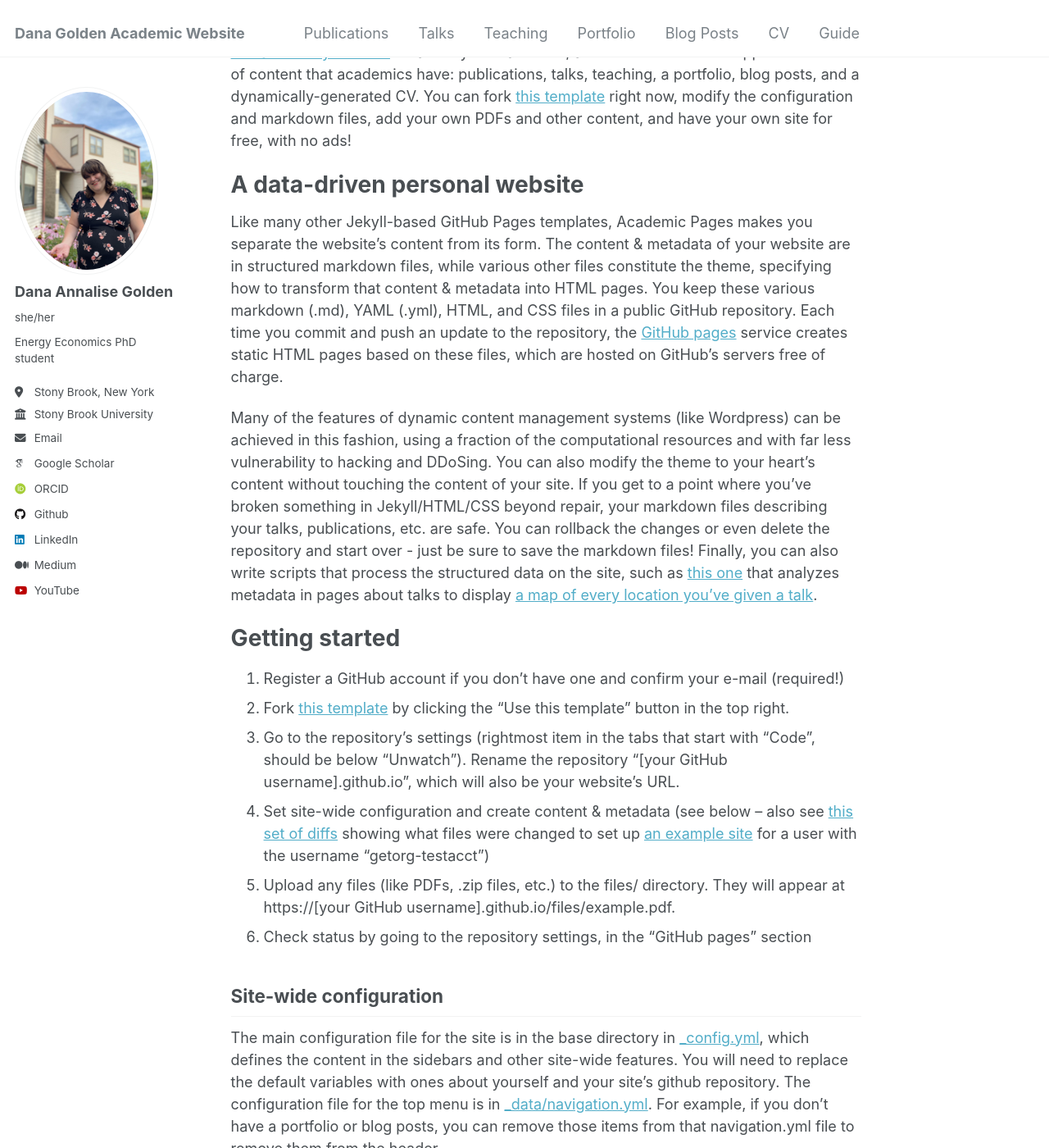
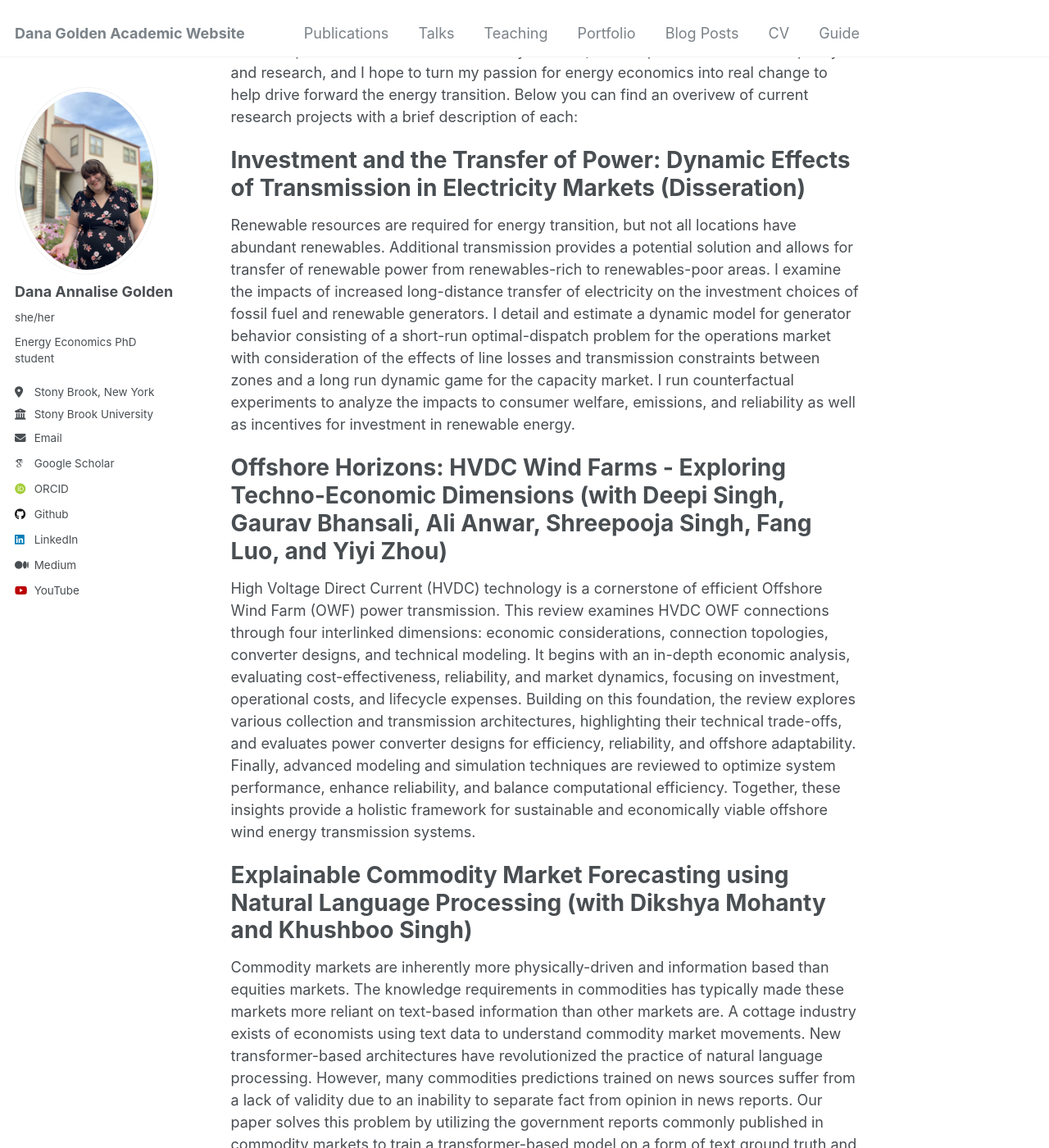
Before and after one commit to jgolden36/jgolden36.github.io, a Jekyll site: the page built from _pages/about.md, in a window 1280 px wide and 1400 px high, scrolled down 234 px. Shown: the whole window at 82% size. Built offline with Jekyll 4.4.1, drawn with Linux system fonts in a browser that asks for light colours; some web fonts are replaced; some of the changed text lies outside the part shown.

Commit message:
Update about.md

```diff
--- a/_pages/about.md
+++ b/_pages/about.md
@@ -1,49 +1,37 @@
 ---
 permalink: /
-title: "Academic Pages is a ready-to-fork GitHub Pages template for academic personal websites"
+title: ""
 author_profile: true
 redirect_from:
   - /about/
   - /about.html
 ---
 
-This is the front page of a website that is powered by the [Academic Pages template](https://github.com/academicpages/academicpages.github.io) and hosted on GitHub pages. [GitHub pages](https://pages.github.com) is a free service in which websites are built and hosted from code and data stored in a GitHub repository, automatically updating when a new commit is made to the repository. This template was forked from the [Minimal Mistakes Jekyll Theme](https://mmistakes.github.io/minimal-mistakes/) created by Michael Rose, and then extended to support the kinds of content that academics have: publications, talks, teaching, a portfolio, blog posts, and a dynamically-generated CV. You can fork [this template](https://github.com/academicpages/academicpages.github.io) right now, modify the configuration and markdown files, add your own PDFs and other content, and have your own site for free, with no ads!
+I am a PhD candidate in economics. My work merges energy economics, industrial organization, and machine learning. My main work focuses on the impacts of transmission on generation investment in American electricity markets. I am also conducting interdisciplinary research on transmission systems for offshore wind, the macroeconomic role of metals markets in the energy transition, the role of professional networks in job finding as it relates to the racial income gap, the use of natural language processing to create explainable forecasts in commodity markets, and corporate finance. I love policy and research, and I hope to turn my passion for energy economics into real change to help drive forward the energy transition. Below you can find an overivew of current research projects with a brief description of each:
 
-A data-driven personal website
+Investment and the Transfer of Power: Dynamic Effects of Transmission in Electricity Markets (Disseration)
 ======
-Like many other Jekyll-based GitHub Pages templates, Academic Pages makes you separate the website's content from its form. The content & metadata of your website are in structured markdown files, while various other files constitute the theme, specifying how to transform that content & metadata into HTML pages. You keep these various markdown (.md), YAML (.yml), HTML, and CSS files in a public GitHub repository. Each time you commit and push an update to the repository, the [GitHub pages](https://pages.github.com/) service creates static HTML pages based on these files, which are hosted on GitHub's servers free of charge.
+Renewable resources are required for energy transition, but not all locations have abundant renewables. Additional transmission provides a potential solution and allows for transfer of renewable power from renewables-rich to renewables-poor areas. I examine the impacts of increased long-distance transfer of electricity on the investment choices of fossil fuel and renewable generators. I detail and estimate a dynamic model for generator behavior consisting of a short-run optimal-dispatch problem for the operations market with consideration of the effects of line losses and transmission constraints between zones and a long run dynamic game for the capacity market. I run counterfactual experiments to analyze the impacts to consumer welfare, emissions, and reliability as well as incentives for investment in renewable energy.
 
-Many of the features of dynamic content management systems (like Wordpress) can be achieved in this fashion, using a fraction of the computational resources and with far less vulnerability to hacking and DDoSing. You can also modify the theme to your heart's content without touching the content of your site. If you get to a point where you've broken something in Jekyll/HTML/CSS beyond repair, your markdown files describing your talks, publications, etc. are safe. You can rollback the changes or even delete the repository and start over - just be sure to save the markdown files! Finally, you can also write scripts that process the structured data on the site, such as [this one](https://github.com/academicpages/academicpages.github.io/blob/master/talkmap.ipynb) that analyzes metadata in pages about talks to display [a map of every location you've given a talk](https://academicpages.github.io/talkmap.html).
+Offshore Horizons: HVDC Wind Farms - Exploring Techno-Economic Dimensions (with Deepi Singh, Gaurav Bhansali, Ali Anwar, Shreepooja Singh, Fang Luo, and Yiyi Zhou)
+======
+High Voltage Direct Current (HVDC) technology is a cornerstone of efficient Offshore Wind Farm (OWF) power transmission. This review examines HVDC OWF connections through four interlinked dimensions: economic considerations, connection topologies, converter designs, and technical modeling. It begins with an in-depth economic analysis, evaluating cost-effectiveness, reliability, and market dynamics, focusing on investment, operational costs, and lifecycle expenses. Building on this foundation, the review explores various collection and transmission architectures, highlighting their technical trade-offs, and evaluates power converter designs for efficiency, reliability, and offshore adaptability. Finally, advanced modeling and simulation techniques are reviewed to optimize system performance, enhance reliability, and balance computational efficiency. Together, these insights provide a holistic framework for sustainable and economically viable offshore wind energy transmission systems.
 
-Getting started
+Explainable Commodity Market Forecasting using Natural Language Processing (with Dikshya Mohanty and Khushboo Singh)
 ======
-1. Register a GitHub account if you don't have one and confirm your e-mail (required!)
-1. Fork [this template](https://github.com/academicpages/academicpages.github.io) by clicking the "Use this template" button in the top right.
-1. Go to the repository's settings (rightmost item in the tabs that start with "Code", should be below "Unwatch"). Rename the repository "[your GitHub username].github.io", which will also be your website's URL.
-1. Set site-wide configuration and create content & metadata (see below -- also see [this set of diffs](http://archive.is/3TPas) showing what files were changed to set up [an example site](https://getorg-testacct.github.io) for a user with the username "getorg-testacct")
-1. Upload any files (like PDFs, .zip files, etc.) to the files/ directory. They will appear at https://[your GitHub username].github.io/files/example.pdf.
-1. Check status by going to the repository settings, in the "GitHub pages" section
+Commodity markets are inherently more physically-driven and information based than equities markets. The knowledge requirements in commodities has typically made these markets more reliant on text-based information than other markets are. A cottage industry exists of economists using text data to understand commodity market movements. New transformer-based architectures have revolutionized the practice of natural language processing. However, many commodities predictions trained on news sources suffer from a lack of validity due to an inability to separate fact from opinion in news reports. Our paper solves this problem by utilizing the government reports commonly published in commodity markets to train a transformer-based model on a form of text ground truth and then fine-tuning the model on news reports. The model is tested on news reports from out of the sample, and results are reported.
 
-Site-wide configuration
-------
-The main configuration file for the site is in the base directory in [_config.yml](https://github.com/academicpages/academicpages.github.io/blob/master/_config.yml), which defines the content in the sidebars and other site-wide features. You will need to replace the default variables with ones about yourself and your site's github repository. The configuration file for the top menu is in [_data/navigation.yml](https://github.com/academicpages/academicpages.github.io/blob/master/_data/navigation.yml). For example, if you don't have a portfolio or blog posts, you can remove those items from that navigation.yml file to remove them from the header.
+Optimal Sizing and Bidding Strategy for Colocated REG-ESS in the Presence of Contracts for Differences
+======
+Energy storage systems have proved remarkably valuable for the operation of renewable energy systems. This value has only grown over time as larger renewable systems require larger storage systems. The primary mechanism for this interaction comes through smoothing the ups and downs of renewable energy generation and facilitating participation in the capacity and ancillary services markets; however, an increasingly common consideration in renewable energy systems with energy storage systems (REG-ESS) is the potential for arbitrage.
 
-Create content & metadata
-------
-For site content, there is one markdown file for each type of content, which are stored in directories like _publications, _talks, _posts, _teaching, or _pages. For example, each talk is a markdown file in the [_talks directory](https://github.com/academicpages/academicpages.github.io/tree/master/_talks). At the top of each markdown file is structured data in YAML about the talk, which the theme will parse to do lots of cool stuff. The same structured data about a talk is used to generate the list of talks on the [Talks page](https://academicpages.github.io/talks), each [individual page](https://academicpages.github.io/talks/2012-03-01-talk-1) for specific talks, the talks section for the [CV page](https://academicpages.github.io/cv), and the [map of places you've given a talk](https://academicpages.github.io/talkmap.html) (if you run this [python file](https://github.com/academicpages/academicpages.github.io/blob/master/talkmap.py) or [Jupyter notebook](https://github.com/academicpages/academicpages.github.io/blob/master/talkmap.ipynb), which creates the HTML for the map based on the contents of the _talks directory).
+The literature on bidding for co-located REG-ESS is relatively mature within the engineering literature; however, the potential for equilibrium effects in this market has not been substantially examined. Almost all papers consider energy resources as price takers. However, this is not necessarily a valid assumption. In recent years, major development in offshore wind in the United Kingdom and industry concentration has led to some hours where the majority of power came from several operators of wind turbines. In many cases, this leads to curtailment. The addition of energy storage offers an interesting possible dimension to competition between renewable energy operators that would uniquely benefit from an equilibrium model. We develop a game theoretic model of optimal sizing and bidding of REG-ESS in a multi-agent environment and show potential impacts of CfD in an environment with multiple players with large enough power capacity to influence pricing. We further provide a reinforcement learning based simulation to show the impacts of CfD on agent behavior. We further provide reduced form evidence of how CfD impacts behavior of REG-ESS operators in practice.
 
-**Markdown generator**
+Industrial Policies in a Market with Environmental Externalities: Evidence from the Chinese Solar Panel Industry (with Xiangjun Ma, and Yiyi Zhou)
+======
 
-The repository includes [a set of Jupyter notebooks](https://github.com/academicpages/academicpages.github.io/tree/master/markdown_generator
-) that converts a CSV containing structured data about talks or presentations into individual markdown files that will be properly formatted for the Academic Pages template. The sample CSVs in that directory are the ones I used to create my own personal website at stuartgeiger.com. My usual workflow is that I keep a spreadsheet of my publications and talks, then run the code in these notebooks to generate the markdown files, then commit and push them to the GitHub repository.
+Nonlinear Taxes and Shareholder Disagreement (with Alexis Anagnostopoulos, Eva Carceles-Poveda, and Gabriel Mihalache)
+======
 
-How to edit your site's GitHub repository
-------
-Many people use a git client to create files on their local computer and then push them to GitHub's servers. If you are not familiar with git, you can directly edit these configuration and markdown files directly in the github.com interface. Navigate to a file (like [this one](https://github.com/academicpages/academicpages.github.io/blob/master/_talks/2012-03-01-talk-1.md) and click the pencil icon in the top right of the content preview (to the right of the "Raw | Blame | History" buttons). You can delete a file by clicking the trashcan icon to the right of the pencil icon. You can also create new files or upload files by navigating to a directory and clicking the "Create new file" or "Upload files" buttons.
-
-Example: editing a markdown file for a talk
-![Editing a markdown file for a talk](/images/editing-talk.png)
-
-For more info
-------
-More info about configuring Academic Pages can be found in [the guide](https://academicpages.github.io/markdown/), the [growing wiki](https://github.com/academicpages/academicpages.github.io/wiki), and you can always [ask a question on GitHub](https://github.com/academicpages/academicpages.github.io/discussions). The [guides for the Minimal Mistakes theme](https://mmistakes.github.io/minimal-mistakes/docs/configuration/) (which this theme was forked from) might also be helpful.
+The International Determinants of Shareholder Disagreement (with Alexis Anagnostopoulos and Eva Carceles-Poveda)
+======
```
